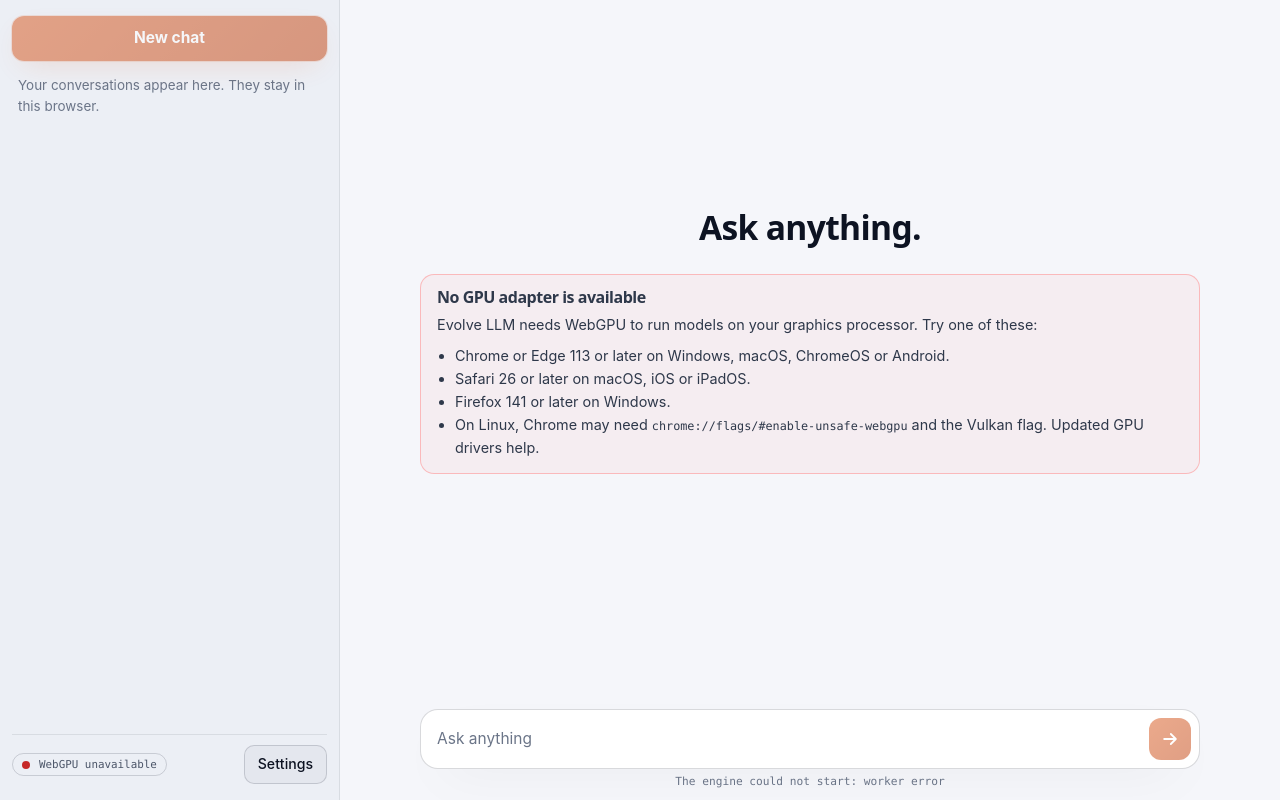
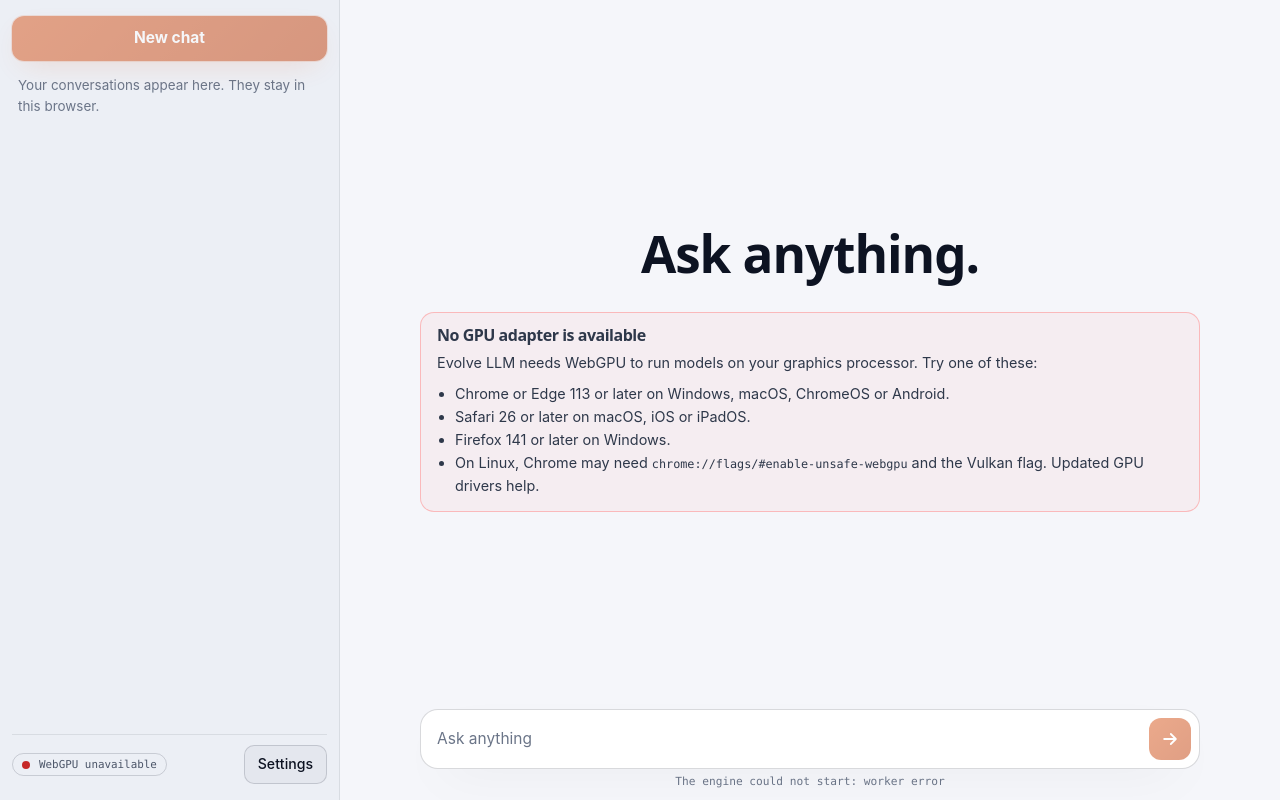
Before and after one commit to anthony-firn/evolve-llm, a website with bundled scripts: page web/index.html in a window 1280 px wide. Built offline with nearby package versions, Linux system fonts and the light colour scheme; a web font is replaced by a local one.

Commit message:
The page's heading: "Ask anything." is its h1
The minimal page (#22) lost its only h1 with the welcome section, and evolvetech.dev's site check
requires a title and exactly one h1 per page (screen readers and search use it). The welcome line
is now that heading; tests/web.test.mjs checks the page keeps one.

Co-Authored-By: Claude Opus 5.5 <noreply@anthropic.com>

```diff
--- a/web/index.html
+++ b/web/index.html
@@ -30,7 +30,7 @@
       <button class="ghost chats-toggle" type="button" id="open-chats" aria-controls="sidebar" aria-expanded="false">Conversations</button>
       <div class="scroll" id="scroll">
         <section class="welcome" id="welcome" aria-label="Start">
-          <p class="hello">Ask anything.</p>
+          <h1 class="hello">Ask anything.</h1>
           <p class="first-run" id="first-run" hidden></p>
           <div class="notice" id="gpu-notice" hidden></div>
         </section>
```
Also changed, not shown: tests/web.test.mjs (+7 -0 lines).
